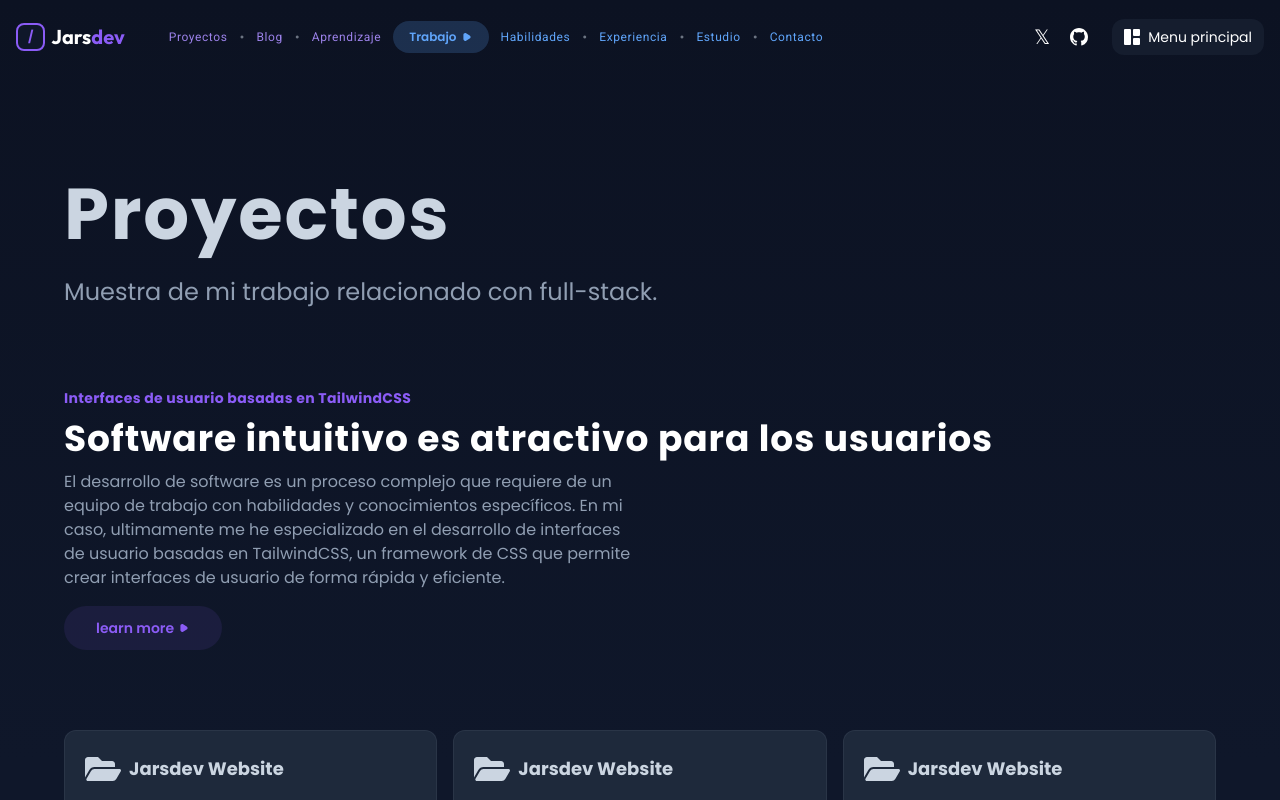
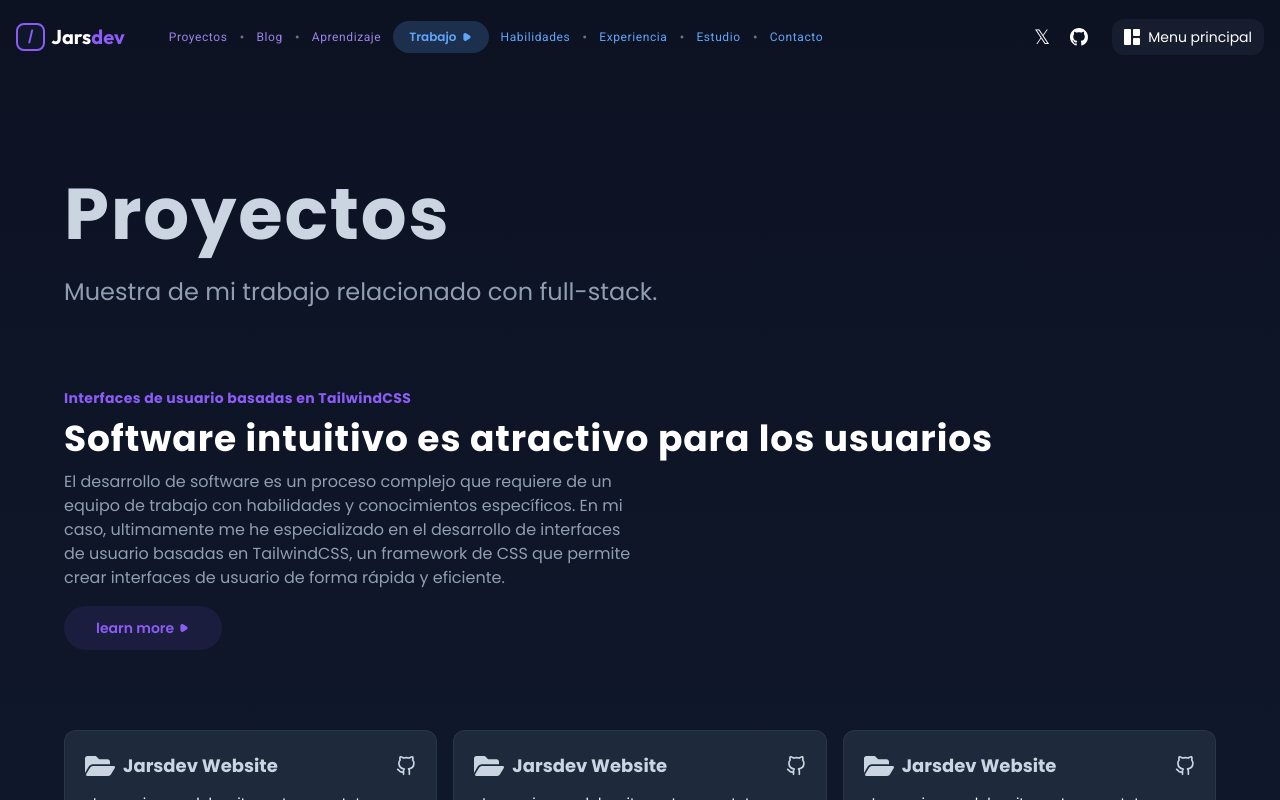
Before and after one commit to ImJars/Development-full-coding, a React (Vite) app: page /projects in a window 1280 px wide. Shown: the top 800 px of the page. Built offline with nearby package versions, Linux system fonts and the light colour scheme.

Commit message:
Update softwareProject.jsx

```diff
--- a/src/components/projects/softwareProject.jsx
+++ b/src/components/projects/softwareProject.jsx
@@ -1,18 +1,26 @@
 import React from "react";
 import { FaFolderOpen } from "react-icons/fa";
+import { FiGithub } from "react-icons/fi";
 
 function SoftwareProject() {
   return (
     <>
-      <div className="border bg-card border-text-general border-opacity-10 rounded-xl font-poppins">
+      <div className="border bg-card hover:bg-opacity-80 hover:-translate-y-1 transition-all duration-300 ease-in-out border-text-general border-opacity-10 rounded-xl font-poppins">
         <div className="p-5">
           <div>
             <div className="flex flex-col items-center space-x-4">
-              <div className="w-full flex justify-start items-center space-x-2">
-                <FaFolderOpen className="text-4xl text-text-white-gray" />
-                <h1 className="text-text-white-gray font-bold text-lg">
-                  Jarsdev Website
-                </h1>
+              <div className="w-full flex items-center justify-between">
+                <div className="flex items-center space-x-2">
+                  <FaFolderOpen className="text-3xl text-text-white-gray" />
+                  <h1 className="text-text-white-gray font-bold text-lg">
+                    Jarsdev Website
+                  </h1>
+                </div>
+                <div>
+                  <a href="#">
+                    <FiGithub className="text-xl text-text-white-gray" />
+                  </a>
+                </div>
               </div>
               <p className="w-full flex justify-start text-sm mt-3">
                 Lorem, ipsum dolor sit amet consectetur adipisicing elit.
@@ -22,21 +30,19 @@ function SoftwareProject() {
               </p>
               <div className="w-full flex justify-end mt-5">
                 <ul className="flex space-x-2 text-xs text-text-general">
-                  <li>
-                    VS Code
-                  </li>
-                  <h1 className="text-xs opacity-50 cursor-default text-text-white-gray">&#8226;</h1>
-                  <li>
-                    React
-                  </li>
-                  <h1 className="text-xs opacity-50 cursor-default text-text-white-gray">&#8226;</h1>
-                  <li>
-                    Tailwind
-                  </li>
-                  <h1 className="text-xs opacity-50 cursor-default text-text-white-gray">&#8226;</h1>
-                  <li>
-                    Node
-                  </li>
+                  <li>VS Code</li>
+                  <h1 className="text-xs opacity-50 cursor-default text-text-white-gray">
+                    &#8226;
+                  </h1>
+                  <li>React</li>
+                  <h1 className="text-xs opacity-50 cursor-default text-text-white-gray">
+                    &#8226;
+                  </h1>
+                  <li>Tailwind</li>
+                  <h1 className="text-xs opacity-50 cursor-default text-text-white-gray">
+                    &#8226;
+                  </h1>
+                  <li>Node</li>
                 </ul>
               </div>
             </div>
```
